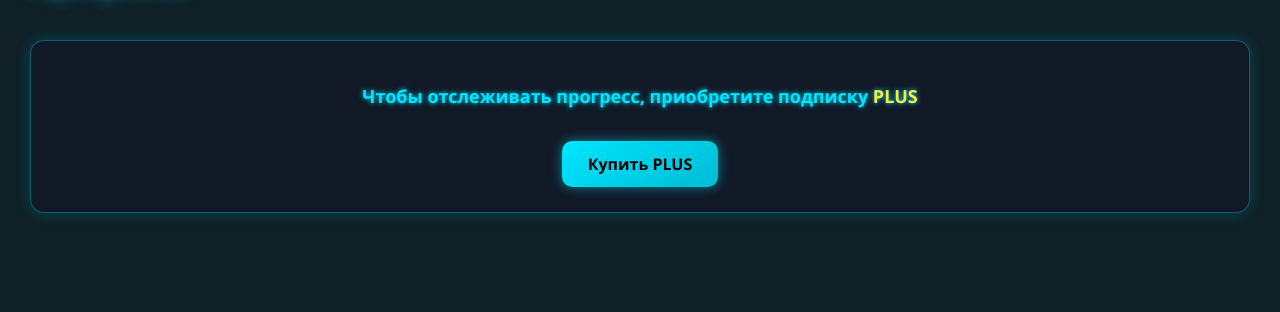
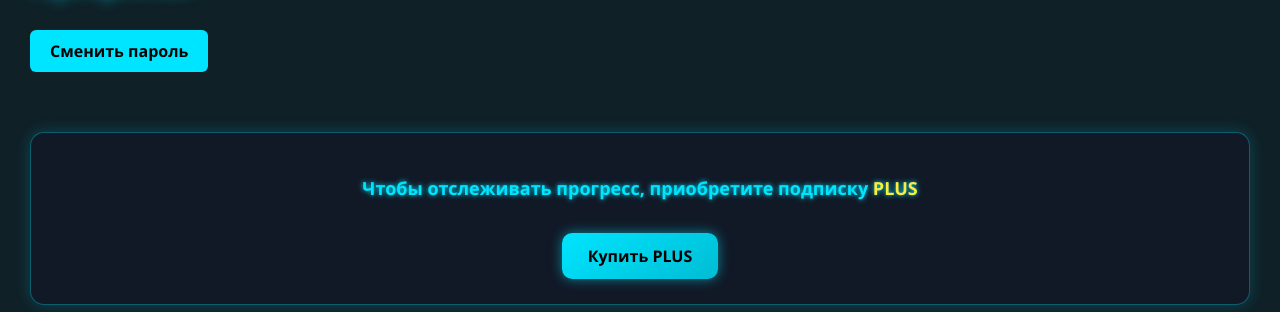
Before and after one commit to kak0yt0-che1/webstud, a Django app: template core/templates/core/profile.html in a window 1280 px wide. Shown: the part 190-502 px from the top of the page. Run offline with Django 3.2, Linux system fonts and the light colour scheme; the template is opened without the code that fills it, so the values that code supplies are empty.

Commit message:
Fix: добавлено поле used_temp_password и улучшено восстановление пароля

```diff
--- a/core/models.py
+++ b/core/models.py
@@ -19,6 +19,7 @@ class UserLessonProgress(models.Model):
 
 class CustomUser(AbstractUser):
     is_subscribed = models.BooleanField(default=False)
+    used_temp_password = models.BooleanField(default=False)  # 🔥 Добавили это поле
 
     def __str__(self):
         return self.username
--- a/core/templates/core/profile.html
+++ b/core/templates/core/profile.html
@@ -3,6 +3,7 @@
   <h2 style="font-size: 200%; color: #00e5ff; text-shadow: 0 0 15px #00e5ff; margin-bottom: 30px;">
     Профиль: {{ user.username }}
   </h2>
+  <a href="{% url 'change_password' %}" class="btn-change-password">Сменить пароль</a>
 
   <style>
     .course-card {
@@ -69,6 +70,16 @@
       transform: scale(1.08);
       box-shadow: 0 0 20px #00e5ff;
     }
+    .btn-change-password {
+      display: inline-block;
+      padding: 10px 20px;
+      margin-bottom: 20px;
+      background-color: #00e5ff;
+      color: #000;
+      font-weight: bold;
+      border-radius: 6px;
+      text-decoration: none;
+    }
   </style>
 
   {% if user.is_subscribed %}
--- a/core/templates/registration/login.html
+++ b/core/templates/registration/login.html
@@ -74,4 +74,10 @@
       <button type="submit">Войти</button>
     </form>
   </div>
+  <div style="text-align: center; margin-top: 10px;">
+    <a href="{% url 'send_temp_password' %}" style="color: #00e5ff; text-decoration: underline;">
+      Забыли пароль?
+    </a>
+  </div>
+
 {% endblock %}
--- a/core/urls.py
+++ b/core/urls.py
@@ -1,6 +1,8 @@
 from django.urls import path
 from . import views
 from .views import change_password
+from .views import send_temp_password
+
 
 urlpatterns = [
     path('', views.index, name='index'),
@@ -17,4 +19,5 @@ urlpatterns = [
     path('modules/<int:module_id>/uncomplete/', views.uncomplete_module, name='uncomplete_module'),
     path('modules/<int:module_id>/', views.module_detail, name='module_detail'),
     path('change-password/', change_password, name='change_password'),
+    path('temp-password/', send_temp_password, name='send_temp_password'),
 ]
```
Also changed, not shown: core/views.py (+25 -1 lines), webstudy/settings.py (+21 -9 lines), webstudy/settings_local.py (added, +14 -0 lines), webstudy/settings_prod.py (added, +10 -0 lines), core/migrations/0005_delete_coursesubscription.py (added), core/migrations/0006_customuser_used_temp_password.py (added), db.sqlite3.
